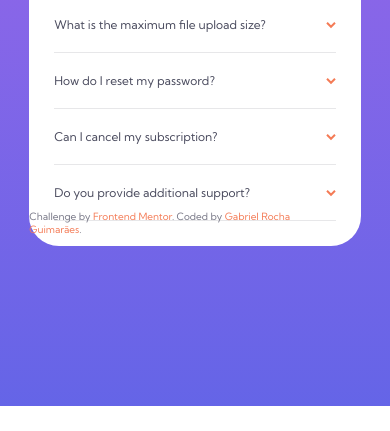
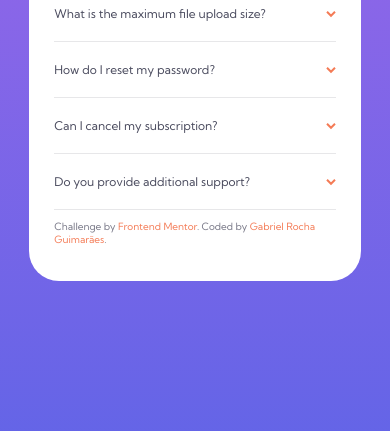
Before and after one commit to grlgmrs/frontendmentor-challenges, a plain HTML site: page faq-accordion-card-main/index.html in a window 390 px wide. Shown: the part 438-869 px from the top of the page. Before the commit the page ends 844 px from the top, so only its background shows below. Drawn offline with Linux system fonts and the light colour scheme.

Commit message:
Mudança nos tempos para abertura da descrição

```diff
--- a/faq-accordion-card-main/index.html
+++ b/faq-accordion-card-main/index.html
@@ -118,7 +118,7 @@
               clearInterval(debounce);
               debounce = setTimeout(() => {
                 closestLiClassList.add("active");
-              }, 550);
+              }, 125);
             }
           });
         }
--- a/faq-accordion-card-main/style.css
+++ b/faq-accordion-card-main/style.css
@@ -286,12 +286,6 @@ h1 {
   }
 }
 
-@media screen and (max-width: 410px) {
-  html {
-    font-size: 12px;
-  }
-}
-
 .attribution {
   position: absolute;
   bottom: 10px;
@@ -305,3 +299,17 @@ h1 {
   color: hsl(14, 88%, 65%);
   text-decoration: none;
 }
+
+@media screen and (max-width: 440px) {
+  .attribution {
+    right: 0;
+    margin-top: 20px;
+    position: relative;
+  }
+}
+
+@media screen and (max-width: 410px) {
+  html {
+    font-size: 12px;
+  }
+}
```
Also changed, not shown: 1 other file.
